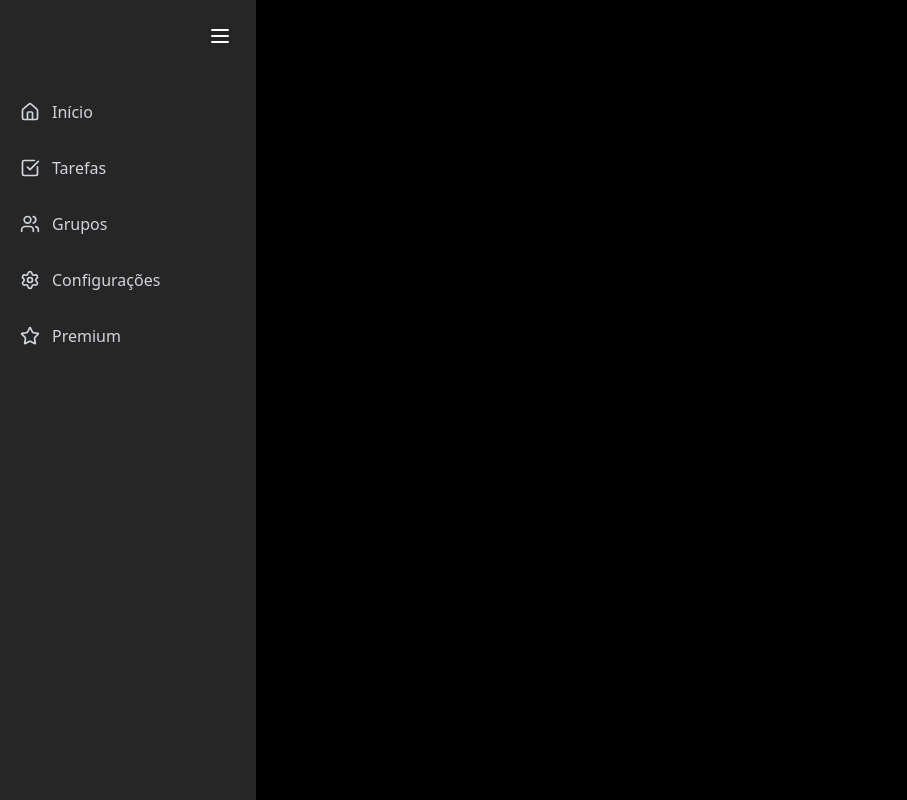
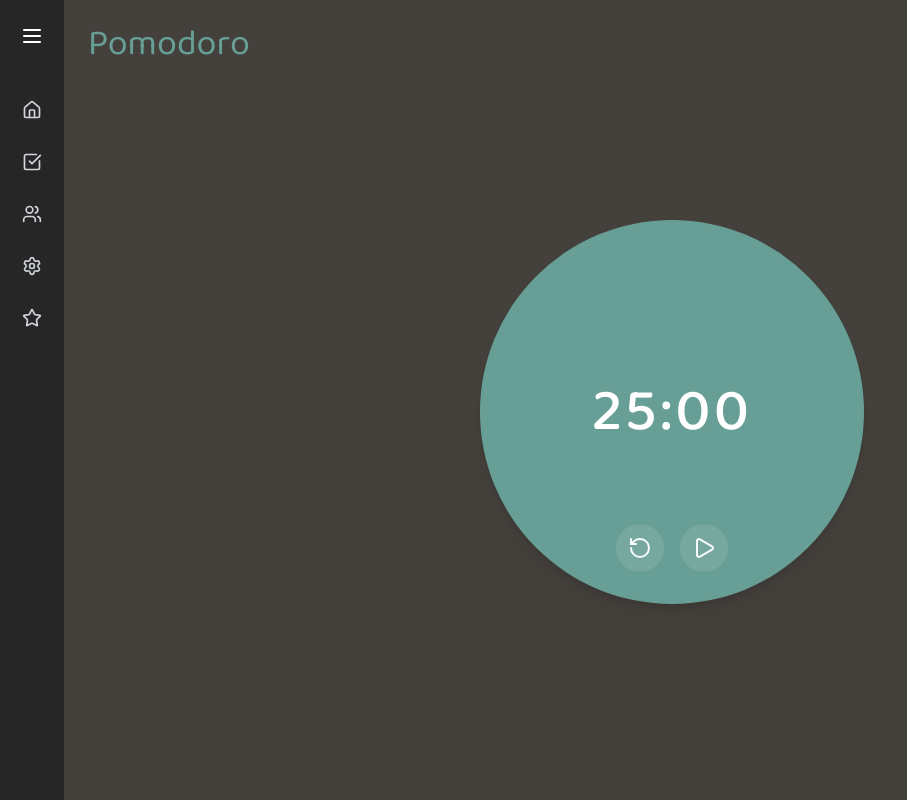
Before and after one commit to RenissonSilva/pomodoro, a Next.js app: page / in a window 1280 px wide. Shown: the top 800 px of the page, without its empty margins (0-907 px from the left). Built offline with nearby package versions, Linux system fonts and the light colour scheme.

Commit message:
Criação do timer do pomodoro

```diff
--- /dev/null
+++ b/src/components/Pomodoro.tsx
@@ -0,0 +1,85 @@
+import React, { useState, useRef, useEffect } from 'react';
+import { RotateCcw, Play, Pause } from 'lucide-react';
+
+const INITIAL_TIME = 25 * 60;
+
+function formatTime(seconds: number) {
+  const m = Math.floor(seconds / 60)
+    .toString()
+    .padStart(2, '0');
+  const s = (seconds % 60).toString().padStart(2, '0');
+  return `${m}:${s}`;
+}
+
+const Pomodoro: React.FC = () => {
+  const [time, setTime] = useState(INITIAL_TIME);
+  const [isRunning, setIsRunning] = useState(false);
+  const intervalRef = useRef<NodeJS.Timeout | null>(null);
+
+  useEffect(() => {
+    if (isRunning && time > 0) {
+      intervalRef.current = setInterval(() => {
+        setTime(prevTime => {
+          if (prevTime <= 1) {
+            clearInterval(intervalRef.current!);
+            setIsRunning(false);
+            return 0;
+          }
+          return prevTime - 1;
+        });
+      }, 1000);
+    }
+
+    return () => {
+      if (intervalRef.current) {
+        clearInterval(intervalRef.current);
+      }
+    };
+  }, [isRunning, time]);
+
+  const handleRestart = () => {
+    setTime(INITIAL_TIME);
+    setIsRunning(false);
+    if (intervalRef.current) {
+      clearInterval(intervalRef.current);
+    }
+  };
+
+  const handleStartPause = () => {
+    setIsRunning(prev => !prev);
+  };
+
+  return (
+    <div className='h-full w-full flex flex-col'>
+      <div className='p-6'>
+        <h1 className='text-4xl text-sage'>Pomodoro</h1>
+      </div>
+
+      <div className='flex-1 flex items-center justify-center -mt-16'>
+        <div className='w-72 h-72 sm:w-96 sm:h-96 bg-sage rounded-full flex flex-col items-center justify-center shadow-lg relative'>
+          <span className='text-white text-5xl sm:text-6xl font-medium tracking-wider select-none'>
+            {formatTime(time)}
+          </span>
+
+          <div className='absolute bottom-8 left-0 w-full flex justify-center gap-4'>
+            <button
+              onClick={handleRestart}
+              className='p-3 rounded-full bg-white/10 backdrop-blur-sm text-gray-50 hover:bg-white/20 transition-all duration-200'
+            >
+              <RotateCcw size={24} />
+            </button>
+
+            <button
+              onClick={handleStartPause}
+              className='p-3 rounded-full bg-white/10 backdrop-blur-sm text-gray-50 hover:bg-white/20 transition-all duration-200'
+            >
+              {isRunning ? <Pause size={24} /> : <Play size={24} />}
+            </button>
+          </div>
+        </div>
+      </div>
+    </div>
+  );
+};
+
+export default Pomodoro;
--- a/src/components/Sidebar.tsx
+++ b/src/components/Sidebar.tsx
@@ -2,7 +2,7 @@ import { useState } from 'react';
 import { Home, Settings, Star, Users, CheckSquare, Menu } from 'lucide-react';
 
 const AppSidebar = () => {
-  const [collapsed, setCollapsed] = useState(false);
+  const [collapsed, setCollapsed] = useState(true);
 
   const menuItems = [
     { icon: Home, label: 'Início' },
--- a/src/pages/_app.tsx
+++ b/src/pages/_app.tsx
@@ -22,9 +22,11 @@ export default function App({ Component, pageProps }: AppProps) {
   }, []);
 
   return (
-    <>
+    <div className='flex min-h-screen'>
       <AppSidebar />
-      <Component {...pageProps} />;
-    </>
+      <main className='flex-1 bg-stone-700'>
+        <Component {...pageProps} />
+      </main>
+    </div>
   );
 }
--- a/src/pages/index.tsx
+++ b/src/pages/index.tsx
@@ -1,12 +1,12 @@
-import Card from '@/components/Card';
+import Pomodoro from '@/components/Pomodoro';
 import baloo from '@/styles/font';
 
 export default function Home() {
   return (
-    <main
-      className={`grid place-content-center min-h-screen p-24 ${baloo.className}`}
+    <div
+      className={`h-screen flex items-center justify-center ${baloo.className}`}
     >
-      <Card />
-    </main>
+      <Pomodoro />
+    </div>
   );
 }
--- a/tailwind.config.ts
+++ b/tailwind.config.ts
@@ -1,24 +1,25 @@
-import type { Config } from "tailwindcss";
+import type { Config } from 'tailwindcss';
 
 const config: Config = {
   content: [
-    "./src/pages/**/*.{js,ts,jsx,tsx,mdx}",
-    "./src/components/**/*.{js,ts,jsx,tsx,mdx}",
-    "./src/app/**/*.{js,ts,jsx,tsx,mdx}",
+    './src/pages/**/*.{js,ts,jsx,tsx,mdx}',
+    './src/components/**/*.{js,ts,jsx,tsx,mdx}',
+    './src/app/**/*.{js,ts,jsx,tsx,mdx}',
   ],
   theme: {
     extend: {
       colors: {
-        background: "rgba(var(--background))",
-        border: "rgba(var(--border))",
-        card: "rgba(var(--card))",
-        "copy-primary": "rgba(var(--copy-primary))",
-        "copy-secondary": "rgba(var(--copy-secondary))",
-        cta: "rgba(var(--cta))",
-        "cta-active": "rgba(var(--cta-active))",
-        "cta-text": "rgba(var(--cta-text))",
+        background: 'rgba(var(--background))',
+        border: 'rgba(var(--border))',
+        card: 'rgba(var(--card))',
+        'copy-primary': 'rgba(var(--copy-primary))',
+        'copy-secondary': 'rgba(var(--copy-secondary))',
+        cta: 'rgba(var(--cta))',
+        'cta-active': 'rgba(var(--cta-active))',
+        'cta-text': 'rgba(var(--cta-text))',
 
-        grape: "rgba(var(--grape))",
+        grape: 'rgba(var(--grape))',
+        sage: '#679F96',
       },
     },
   },
```
